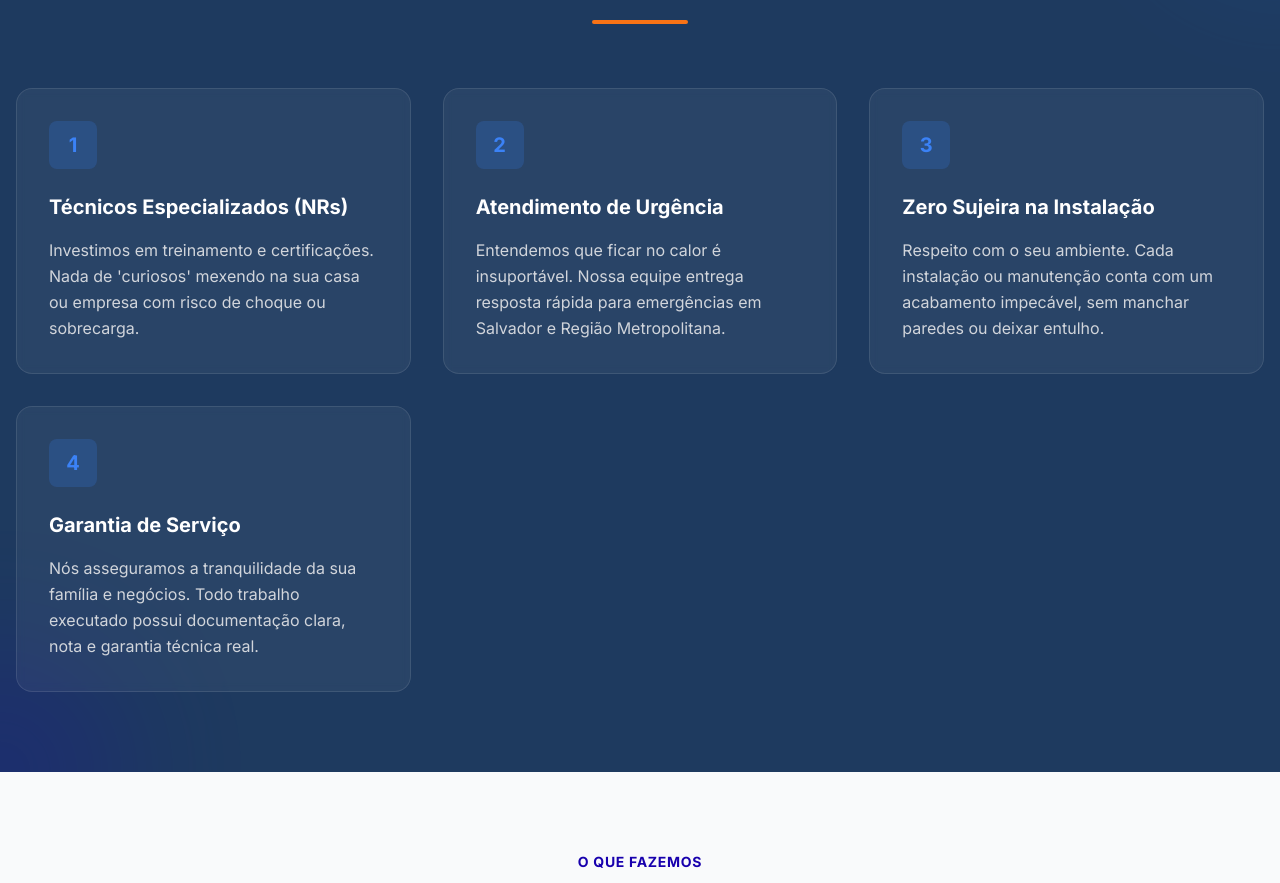
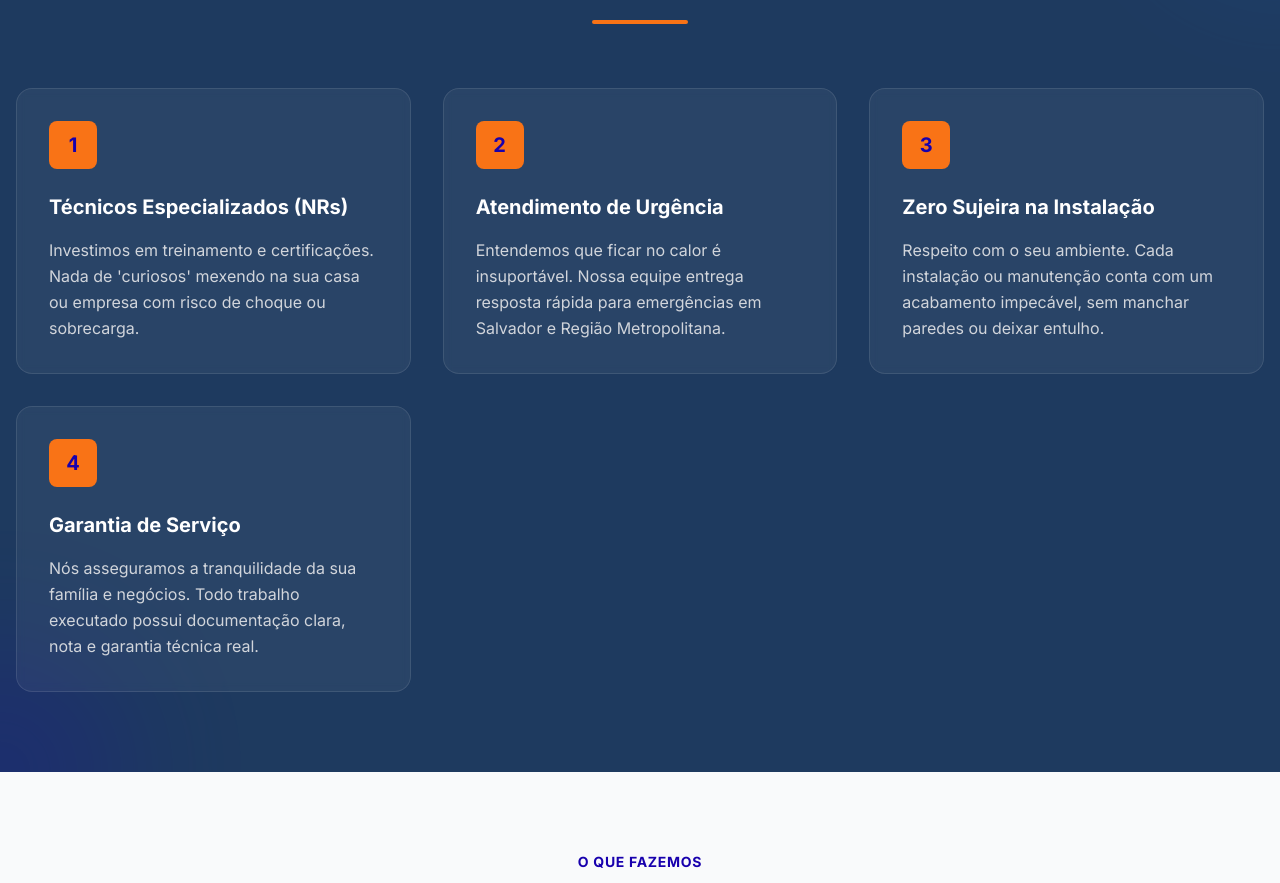
Before and after one commit to mcpfbahia/gsarefrigeracao, a React (Vite) app: page / in a window 1280 px wide. Shown: the part 1871-2754 px from the top of the page. Built offline with nearby package versions, Linux system fonts and the light colour scheme.

Commit message:
modificacoes na seção nossos diferenciais

```diff
--- a/src/App.tsx
+++ b/src/App.tsx
@@ -394,7 +394,7 @@
                         transition={{ delay: index * 0.2 }}
                         className="bg-white/5 backdrop-blur-sm p-8 rounded-2xl border border-white/10 hover:bg-white/10 transition-colors"
                     >
-                        <div className="w-12 h-12 bg-accent/20 text-accent rounded-lg flex items-center justify-center mb-6 font-bold text-xl">
+                        <div className="w-12 h-12 bg-orange-500 text-primary rounded-lg flex items-center justify-center mb-6 font-bold text-xl">
                             {index + 1}
                         </div>
                         <h3 className="text-xl font-bold text-white mb-4">{item.title}</h3>
```
